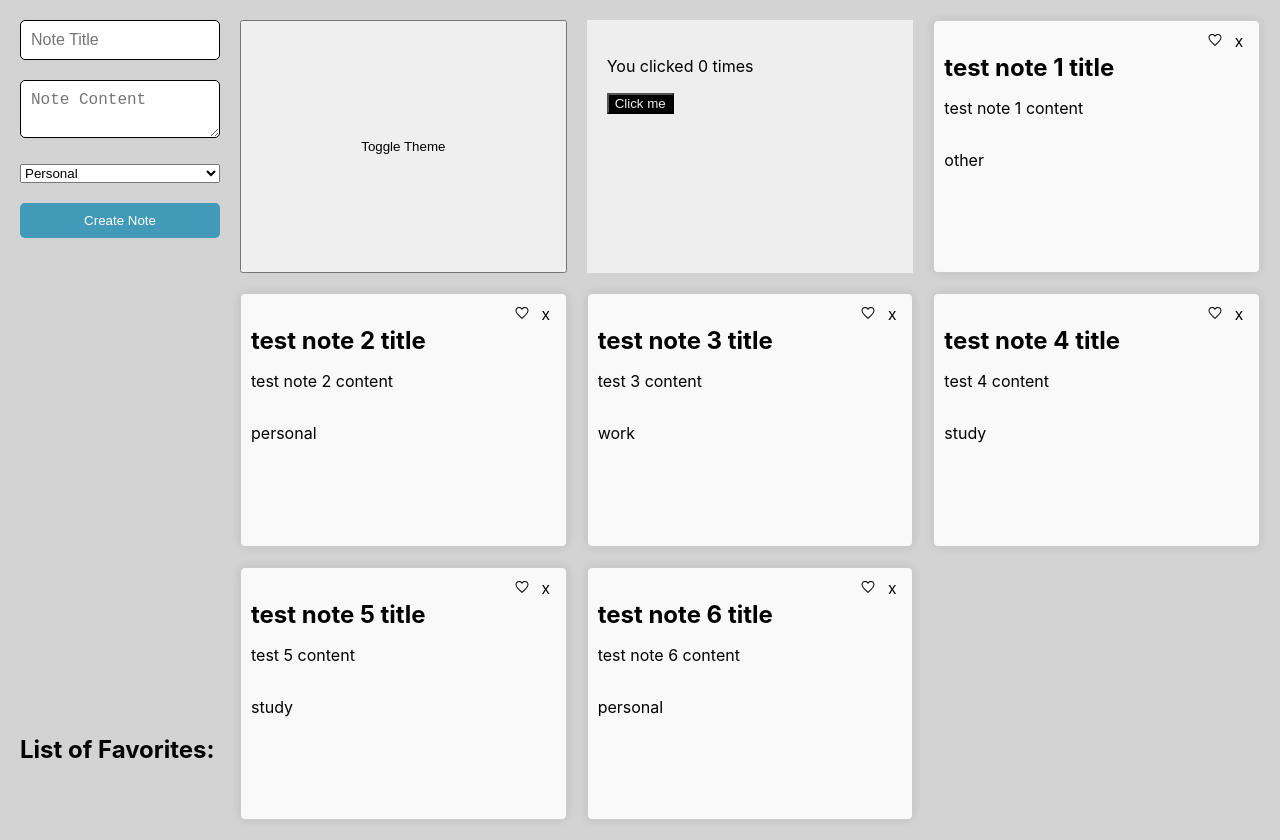
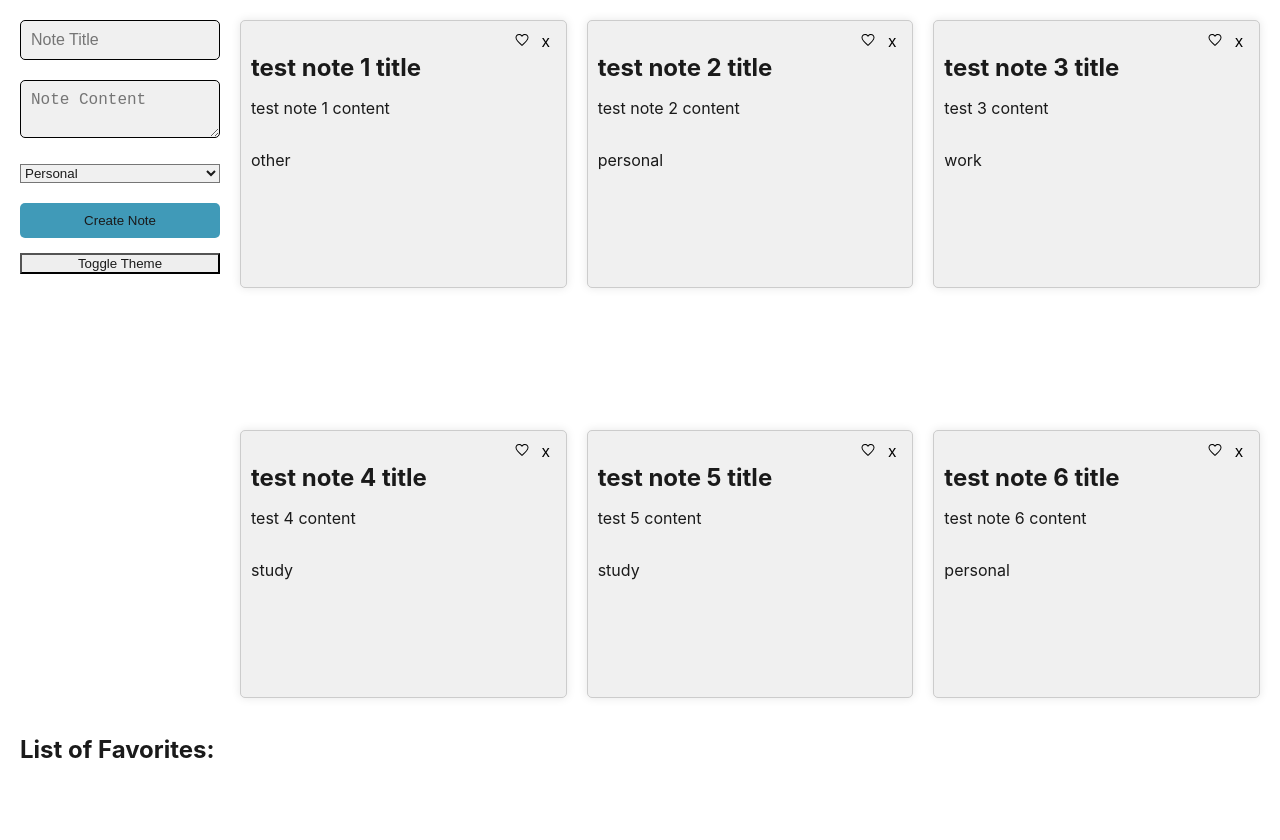
Before and after one commit to beneenfune/CSE-110-LAB-2, a React (Create React App) app in the folder my-app/: page / in a window 1280 px wide. Built offline with nearby package versions, Linux system fonts and the light colour scheme.

Commit message:
Exercise toggle theme done

```diff
--- a/my-app/src/App.css
+++ b/my-app/src/App.css
@@ -79,6 +79,7 @@ select {
   padding: 10px;
   color: white;
   width: 100%;
+  margin-bottom: 15px;
 }
 
 .note-form button:hover {
--- a/my-app/src/App.tsx
+++ b/my-app/src/App.tsx
@@ -5,12 +5,11 @@ import './App.css';
 import { useState, useEffect } from 'react';
 import { IoHeart } from "react-icons/io5";
 import { IoMdHeartEmpty } from "react-icons/io";
-import { ClickCounter } from "./starterFiles/hooksExercise";
-import ToggleTheme from "./starterFiles/hooksExercise";
+import { ThemeContext, themes } from "./context/ThemeContext";
 
 
 function App() {
-
+  const [currentTheme, setCurrentTheme] = useState(themes.light);
   const [notes, setNotes] = useState(dummyNotesList);
   const initialNote = {
     id: -1,
@@ -21,6 +20,10 @@ function App() {
   const [createNote, setCreateNote] = useState(initialNote);
   const [favorites, setFavorites] = useState<number[]>([]);
   const [selectedNote, setSelectedNote] = useState<Note>(initialNote);
+
+  const toggleTheme = () => {
+    setCurrentTheme(currentTheme === themes.light ? themes.dark : themes.light);
+  };
 
   function createNoteHandler(event: React.FormEvent<HTMLFormElement>) {
     event.preventDefault();
@@ -48,7 +51,8 @@ function App() {
 
   useEffect(() => {
     console.log("The favorites list is:", favorites);
-  }, [favorites]);
+      document.body.style.backgroundColor = currentTheme.mainbackgroundcolor;
+  }, [favorites, currentTheme]);
 
   const noteEditor = (field: keyof Note, value: string) => {
     if (selectedNote) {
@@ -64,7 +68,14 @@ function App() {
   };
 
   return (
-    <div className="app-container">
+    <ThemeContext.Provider value={currentTheme}>
+      <div
+        className="app-container"
+        style={{
+          background: currentTheme.mainbackgroundcolor,
+          color: currentTheme.mainfontcolor,
+        }}
+      >
         <div className="sidebar">
           <form className="note-form" onSubmit={createNoteHandler}>
             <div>
@@ -73,6 +84,10 @@ function App() {
                 onChange={(event) =>
                   setCreateNote({ ...createNote, title: event.target.value })
                 }
+                style={{
+                  color: currentTheme.mainfontcolor,
+                  backgroundColor: currentTheme.inputbackgroundcolor,
+                }}
                 required
               ></input>
             </div>
@@ -83,6 +98,10 @@ function App() {
                 onChange={(event) =>
                   setCreateNote({ ...createNote, content: event.target.value })
                 }
+                style={{
+                  color: currentTheme.mainfontcolor,
+                  backgroundColor: currentTheme.inputbackgroundcolor,
+                }}
                 required
               ></textarea>
             </div>
@@ -95,6 +114,10 @@ function App() {
                     label: event.target.value as Label,
                   })
                 }
+                style={{
+                  color: currentTheme.mainfontcolor,
+                  backgroundColor: currentTheme.inputbackgroundcolor,
+                }}
                 required
               >
                 <option value={Label.personal}>Personal</option>
@@ -105,9 +128,26 @@ function App() {
             </div>
 
             <div>
-            <button type="submit">Create Note</button>
+              <button
+                type="submit"
+                style={{
+                  color: currentTheme.mainfontcolor,
+                }}
+              >
+                Create Note
+              </button>
             </div>
           </form>
+
+          <button
+            onClick={toggleTheme}
+            style={{
+              backgroundColor: currentTheme.background,
+              color: currentTheme.mainfontcolor,
+            }}
+          >
+            Toggle Theme
+          </button>
 
           <div className="favorites">
             <h2>List of Favorites:</h2>
@@ -121,9 +161,15 @@ function App() {
         </div>
 
         <div className="note-grid">
-        <ToggleTheme/>
           {notes.map((note) => (
-          <div key={note.id} className="note-item">
+            <div
+              key={note.id}
+              className="note-item"
+              style={{
+                color: currentTheme.inputfontcolor,
+                backgroundColor: currentTheme.inputbackgroundcolor,
+              }}
+            >
               <div className="notes-header">
                 <button onClick={() => favoriteClicker(note.id)}>
                   {favorites.includes(note.id) ? (
@@ -132,30 +178,43 @@ function App() {
                     <IoMdHeartEmpty />
                   )}
                 </button>
-              <button onClick={ () => deleteClicker(note.id)}>x</button>
+                <button onClick={() => deleteClicker(note.id)}>x</button>
               </div>
               <h2
                 contentEditable="true"
-              onBlur={(e) => noteEditor('title', e.currentTarget.textContent || '')}
-              onClick={() => setSelectedNote(note)}>
+                onBlur={(e) =>
+                  noteEditor("title", e.currentTarget.textContent || "")
+                }
+                onClick={() => setSelectedNote(note)}
+                style={{ color: currentTheme.mainfontcolor }}
+              >
                 {note.title}
               </h2>
               <p
                 contentEditable="true"
-              onBlur={(e) => noteEditor('content', e.currentTarget.textContent || '')}
-              onClick={() => setSelectedNote(note)}>
+                onBlur={(e) =>
+                  noteEditor("content", e.currentTarget.textContent || "")
+                }
+                onClick={() => setSelectedNote(note)}
+                style={{ color: currentTheme.mainfontcolor }}
+              >
                 {note.content}
               </p>
               <p
                 contentEditable="true"
-              onBlur={(e) => noteEditor('label', e.currentTarget.textContent || '')}
-              onClick={() => setSelectedNote(note)}>
+                onBlur={(e) =>
+                  noteEditor("label", e.currentTarget.textContent || "")
+                }
+                onClick={() => setSelectedNote(note)}
+                style={{ color: currentTheme.mainfontcolor }}
+              >
                 {note.label}
               </p>
             </div>
           ))}
         </div>
       </div>
+    </ThemeContext.Provider>
   );
 }
 
--- a/my-app/src/context/ThemeContext.ts
+++ b/my-app/src/context/ThemeContext.ts
@@ -4,10 +4,18 @@ export const themes = {
   light: {
     foreground: "#000000",
     background: "#eeeeee",
+    inputfontcolor: "#333333",
+    inputbackgroundcolor: "#F0F0F0",
+    mainfontcolor: "#1A1A1A",
+    mainbackgroundcolor: "#FFFFFF",
   },
   dark: {
     foreground: "#ffffff",
     background: "#222222",
+    inputfontcolor: "#4A4A4A",
+    inputbackgroundcolor: "#4A4A4A",
+    mainfontcolor: "#E0E0E0",
+    mainbackgroundcolor: "#2C2C2C",
   },
 };
 
```
Lines whose indentation alone changed are shown as unchanged.
